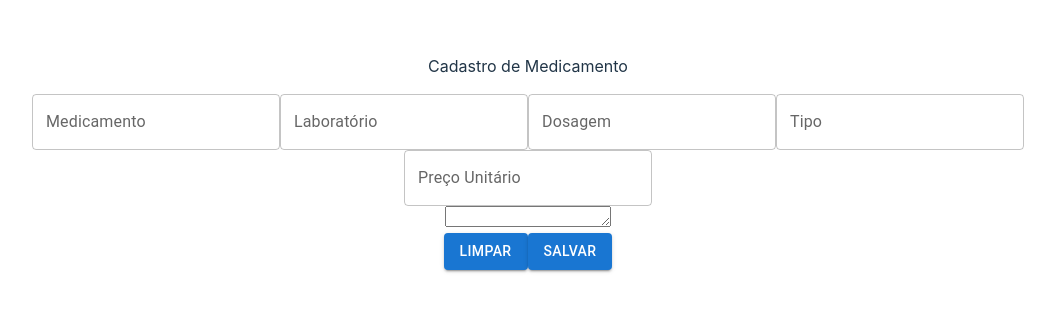
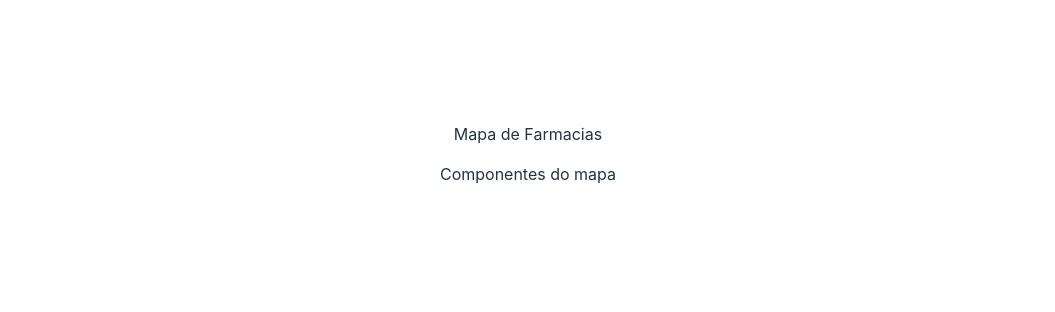
Before and after one commit to Dedecow/projetosSenai, a React (Vite) app: page / in a window 1280 px wide. Shown: the part 246-558 px from the top of the page, without its empty margins (112-1167 px from the left). Built offline with nearby package versions, Linux system fonts and the light colour scheme.

Commit message:
Mapa-De-Farmácias

```diff
--- a/src/App.jsx
+++ b/src/App.jsx
@@ -3,6 +3,7 @@ import { Header } from './components/Header'
 import { CadastroFarmaciaPage } from './pages/cadastroDeFarmacias'
 import { CadastroDeMedicamentosPage } from './pages/cadastroDeMedicamentos'
 import { LoginPage } from './pages/login'
+import { MapaDeFarmaciasPage } from './pages/mapaDeFarmacias'
 
 function App() {
 
@@ -12,7 +13,8 @@ function App() {
       <LoginPage/>
       <p> PRIMEIRO COMMIT - PROJETO DEVINHOUSE - MODULO 1 </p> */}
       {/* <CadastroFarmaciaPage/> */}
-      <CadastroDeMedicamentosPage/>
+      {/* <CadastroDeMedicamentosPage/> */}
+      <MapaDeFarmaciasPage/>
     </>
   )
 }
--- /dev/null
+++ b/src/components/MapaDeFarmácias/index.jsx
@@ -0,0 +1,7 @@
+function MapaDeFarmacias (){
+
+    return(
+        <p> Componentes do mapa </p>
+    )
+}
+export { MapaDeFarmacias };
--- /dev/null
+++ b/src/pages/mapaDeFarmacias/index.jsx
@@ -0,0 +1,13 @@
+import { MapaDeFarmacias } from "../../components/MapaDeFarmácias"
+
+function MapaDeFarmaciasPage (){
+
+    return(
+        <>
+        <p> Mapa de Farmacias </p>
+        <MapaDeFarmacias/>
+        </>
+
+    )
+}
+export { MapaDeFarmaciasPage}
```
